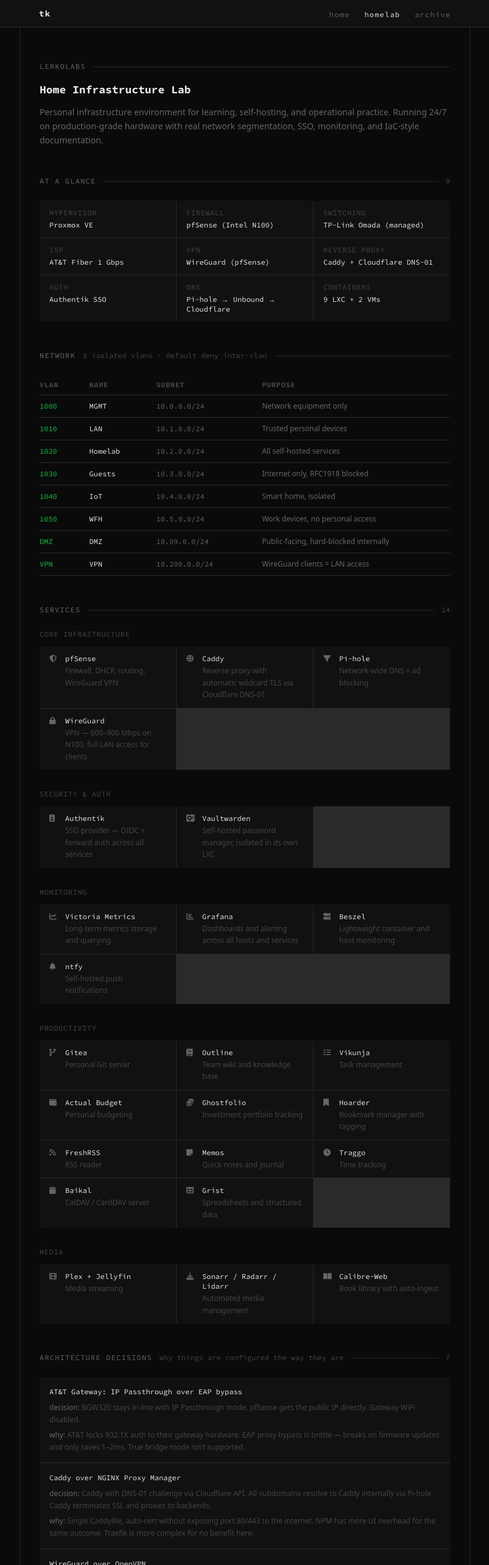
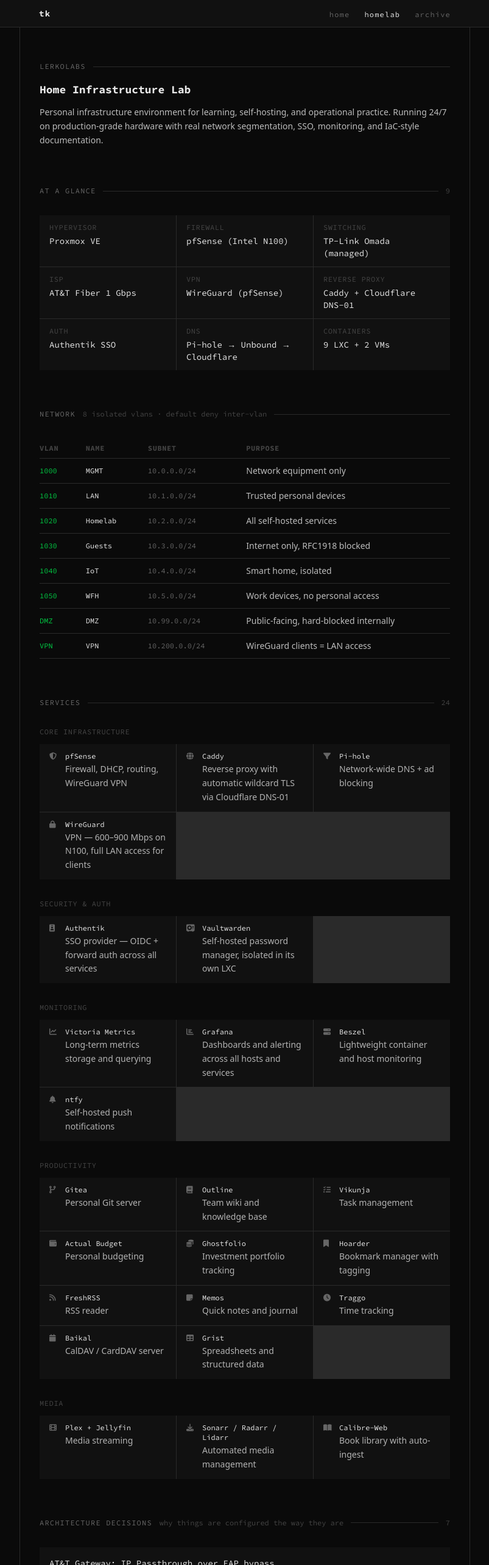
Before and after one commit to lerko96/lerko96.github.io, a Next.js app: page /homelab in a window 1280 px wide. Shown: the top 2566 px of the page at 61% size, without its empty margins (238-1041 px from the left). Built offline with nearby package versions, Linux system fonts and the light colour scheme.

Commit message:
style: improve readability across all pages
Bump body/description text from text-xs to text-sm. Lighten body copy
from color-text-dim/label (#444/#666) to near-white with opacity.
Increase row padding, card padding, and inter-section spacing to match
GitHub Changelog-style breathing room.

```diff
--- a/src/app/archive/page.tsx
+++ b/src/app/archive/page.tsx
@@ -10,7 +10,7 @@
 export default function ArchivePage() {
   return (
     <>
-      <div className="mb-12">
+      <div className="mb-16">
         <div className="flex items-center gap-3 mb-4">
           <span className="font-mono text-xs text-[var(--color-text-label)] tracking-widest uppercase">
             archive
@@ -20,7 +20,7 @@
         <h1 className="font-mono text-lg font-bold text-[var(--color-text)] mb-3">
           Earlier Work
         </h1>
-        <p className="font-sans text-sm text-[var(--color-text-label)] leading-relaxed max-w-xl">
+        <p className="font-sans text-sm text-[var(--color-text)] leading-relaxed max-w-xl opacity-80">
           Experiments, browser extensions, and bootcamp projects. Kept here for context — not
           representative of current work.
         </p>
@@ -43,11 +43,11 @@
                       {project.year}
                     </span>
                   )}
-                  <span className="font-mono text-xs text-[var(--color-text)] group-hover:text-[var(--color-accent-green)] truncate">
+                  <span className="font-mono text-sm text-[var(--color-text)] group-hover:text-[var(--color-accent-green)] truncate">
                     {project.title}
                   </span>
                 </div>
-                <p className="font-sans text-xs text-[var(--color-text-dim)] leading-relaxed">
+                <p className="font-sans text-sm text-[var(--color-text)] leading-relaxed opacity-75">
                   {project.description}
                 </p>
                 <div className="flex flex-wrap gap-x-3 gap-y-0.5">
--- a/src/app/homelab/page.tsx
+++ b/src/app/homelab/page.tsx
@@ -80,7 +80,7 @@
   return (
     <>
       {/* Header */}
-      <div className="mb-12">
+      <div className="mb-16">
         <div className="flex items-center gap-3 mb-4">
           <span className="font-mono text-xs text-[var(--color-text-label)] tracking-widest uppercase">
             lerkolabs
@@ -90,7 +90,7 @@
         <h1 className="font-mono text-lg font-bold text-[var(--color-text)] mb-3">
           Home Infrastructure Lab
         </h1>
-        <p className="font-sans text-sm text-[var(--color-text-label)] leading-relaxed max-w-2xl">
+        <p className="font-sans text-sm text-[var(--color-text)] leading-relaxed max-w-2xl opacity-80">
           Personal infrastructure environment for learning, self-hosting, and operational
           practice. Running 24/7 on production-grade hardware with real network segmentation,
           SSO, monitoring, and IaC-style documentation.
@@ -108,7 +108,7 @@
               <p className="font-mono text-xs text-[var(--color-text-dim)] uppercase tracking-wider mb-1">
                 {label}
               </p>
-              <p className="font-mono text-xs text-[var(--color-text)]">{value}</p>
+              <p className="font-mono text-sm text-[var(--color-text)]">{value}</p>
             </div>
           ))}
         </div>
@@ -151,7 +151,7 @@
                   <td className="font-mono text-[var(--color-text-label)] py-2.5 pr-6">
                     {v.subnet}
                   </td>
-                  <td className="font-sans text-[var(--color-text-label)] py-2.5">{v.purpose}</td>
+                  <td className="font-sans text-sm text-[var(--color-text)] py-2.5 opacity-80">{v.purpose}</td>
                 </tr>
               ))}
             </tbody>
@@ -187,7 +187,7 @@
                         <p className="font-mono text-xs text-[var(--color-text)] mb-0.5">
                           {svc.name}
                         </p>
-                        <p className="font-sans text-xs text-[var(--color-text-dim)] leading-relaxed">
+                        <p className="font-sans text-sm text-[var(--color-text)] leading-relaxed opacity-75">
                           {svc.description}
                         </p>
                       </div>
@@ -213,13 +213,13 @@
               key={adr.title}
               className="bg-[var(--color-surface)] hover:bg-[var(--color-surface-raised)] px-4 py-4"
             >
-              <p className="font-mono text-xs text-[var(--color-text)] mb-2">{adr.title}</p>
-              <p className="font-sans text-xs text-[var(--color-text-dim)] leading-relaxed mb-1.5">
-                <span className="text-[var(--color-text-label)]">decision: </span>
+              <p className="font-mono text-sm text-[var(--color-text)] mb-2">{adr.title}</p>
+              <p className="font-sans text-sm text-[var(--color-text)] leading-relaxed mb-1.5 opacity-75">
+                <span className="text-[var(--color-text-label)] opacity-100">decision: </span>
                 {adr.decision}
               </p>
-              <p className="font-sans text-xs text-[var(--color-text-dim)] leading-relaxed">
-                <span className="text-[var(--color-text-label)]">why: </span>
+              <p className="font-sans text-sm text-[var(--color-text)] leading-relaxed opacity-75">
+                <span className="text-[var(--color-text-label)] opacity-100">why: </span>
                 {adr.why}
               </p>
             </div>
@@ -229,8 +229,8 @@
 
       {/* GitHub CTA */}
       <section className="border-t border-[var(--color-border)] pt-6">
-        <p className="font-mono text-xs text-[var(--color-text-label)] mb-1">lerkolabs on GitHub</p>
-        <p className="font-sans text-xs text-[var(--color-text-dim)] mb-3">
+        <p className="font-mono text-sm text-[var(--color-text-label)] mb-1">lerkolabs on GitHub</p>
+        <p className="font-sans text-sm text-[var(--color-text)] mb-3 opacity-75">
           Full documentation: VLAN maps, runbooks, service registry, config exports, and setup guides.
         </p>
         <a
--- a/src/components/Hero.tsx
+++ b/src/components/Hero.tsx
@@ -2,7 +2,7 @@
 
 export default function Hero() {
   return (
-    <section className="mb-12">
+    <section className="mb-16">
       {/* Section header */}
       <div className="flex items-center gap-3 mb-6">
         <span className="font-mono text-xs text-[var(--color-text-label)] tracking-widest uppercase">
@@ -31,7 +31,7 @@
             </p>
           </div>
 
-          <p className="font-sans text-sm text-[var(--color-text-label)] leading-relaxed max-w-lg">
+          <p className="font-sans text-sm text-[var(--color-text)] leading-relaxed max-w-lg opacity-80">
             I write software and run infrastructure that goes well past what my
             job title implies. Games, AI tooling, mobile apps, and a homelab
             running 20+ self-hosted services on segmented VLANs. Continuously
--- a/src/components/ProjectCard.tsx
+++ b/src/components/ProjectCard.tsx
@@ -6,7 +6,7 @@
 
 export default function ProjectCard({ project }: Props) {
   return (
-    <article className="border border-[var(--color-border)] bg-[var(--color-surface)] hover:border-[var(--color-border-bright)] flex flex-col gap-3 p-4">
+    <article className="border border-[var(--color-border)] bg-[var(--color-surface)] hover:border-[var(--color-border-bright)] flex flex-col gap-4 p-5">
       <div className="flex items-start justify-between gap-3">
         <a
           href={project.githubUrl}
@@ -34,7 +34,7 @@
         </div>
       </div>
 
-      <p className="font-sans text-xs text-[var(--color-text-label)] leading-relaxed flex-1">
+      <p className="font-sans text-sm text-[var(--color-text)] leading-relaxed flex-1 opacity-75">
         {project.description}
       </p>
 
--- a/src/components/Skills.tsx
+++ b/src/components/Skills.tsx
@@ -32,14 +32,14 @@
         {skillGroups.map(({ label, skills }, i) => (
           <div
             key={label}
-            className={`flex flex-col xs:flex-row gap-1 xs:gap-6 py-3 ${
+            className={`flex flex-col xs:flex-row gap-1 xs:gap-6 py-4 ${
               i < skillGroups.length - 1 ? "border-b border-[var(--color-border)]" : ""
             }`}
           >
             <span className="font-mono text-xs text-[var(--color-text-dim)] w-28 shrink-0 uppercase tracking-wider">
               {label}
             </span>
-            <span className="font-mono text-xs text-[var(--color-text)]">
+            <span className="font-mono text-sm text-[var(--color-text)]">
               {skills.join(" · ")}
             </span>
           </div>
--- a/src/components/Widget.tsx
+++ b/src/components/Widget.tsx
@@ -16,8 +16,8 @@
   children,
 }: WidgetProps) {
   return (
-    <Tag className={`mb-12 ${className ?? ""}`}>
-      <div className="flex items-center gap-3 mb-6">
+    <Tag className={`mb-16 ${className ?? ""}`}>
+      <div className="flex items-center gap-3 mb-8">
         <span className="font-mono text-xs text-[var(--color-text-label)] tracking-widest uppercase whitespace-nowrap">
           {title}
         </span>
```
